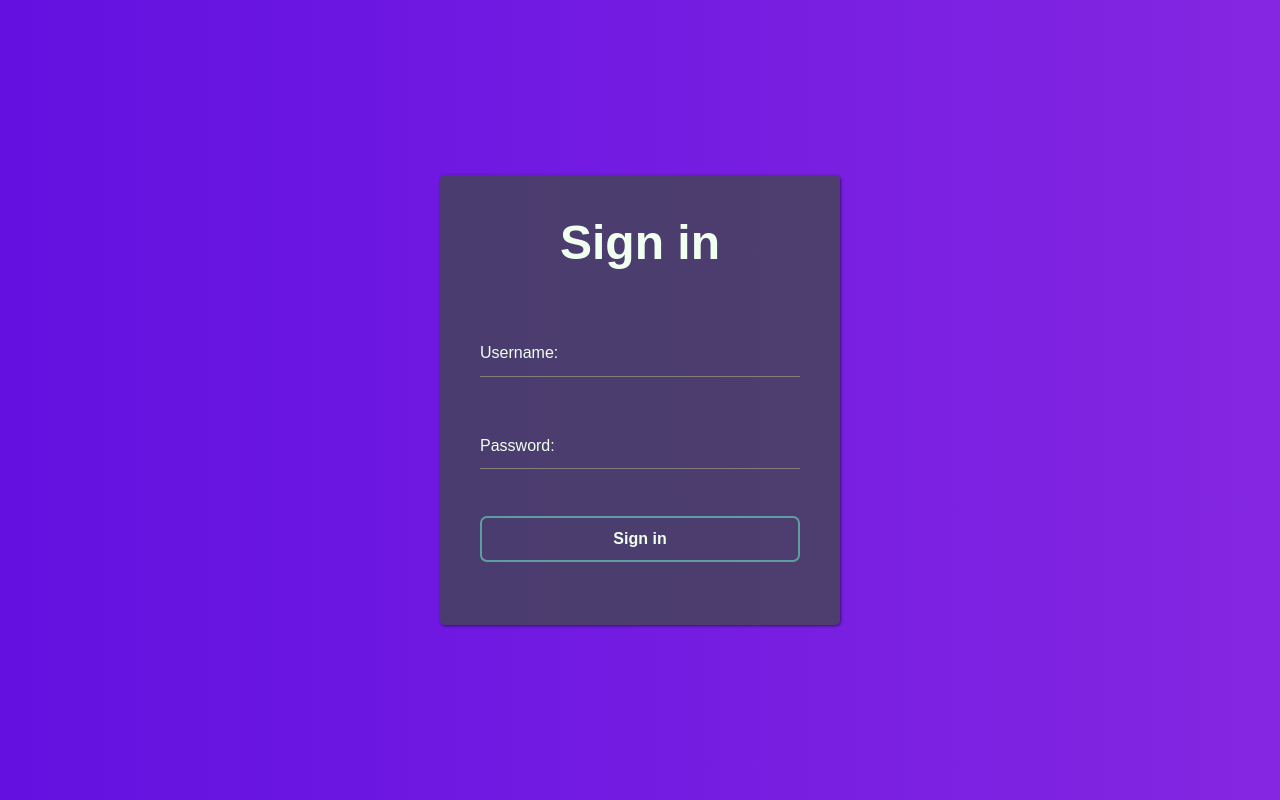
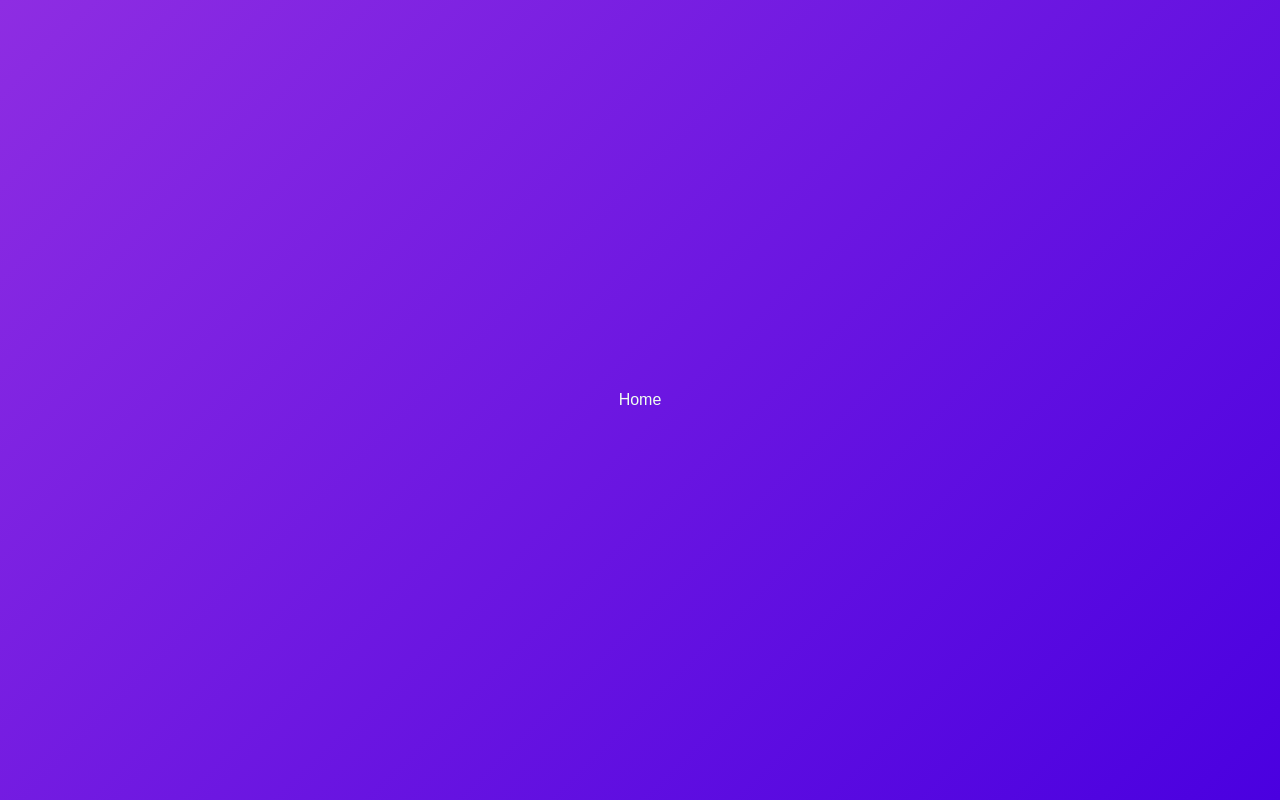
Before and after one commit to krushilnaik/healthcare-llc, a React (Create React App) app in the folder client/: page / in a window 1280 px wide. Built offline with nearby package versions, Linux system fonts and the light colour scheme.

Commit message:
Begin working on home page

```diff
--- a/client/package.json
+++ b/client/package.json
@@ -14,6 +14,8 @@
 		"node-sass": "^5.0.0",
 		"react": "^17.0.2",
 		"react-dom": "^17.0.2",
+		"react-router": "^5.2.0",
+		"react-router-dom": "^5.2.0",
 		"react-scripts": "4.0.3",
 		"rimraf": "^3.0.2"
 	},
--- a/client/public/assets/css/style.css
+++ b/client/public/assets/css/style.css
@@ -10,24 +10,4 @@ body {
 	width: 100vw;
 	height: 100vh;
 	max-width: 100%;
-
-	background: #8e2de2;
-	background: linear-gradient(to right, #4a00e0, #8e2de2);
-	background-size: 200% 200%;
-
-	animation: animateBackground 5s infinite;
 }
-
-@keyframes animateBackground {
-	0% {
-		background-position: 0% 50%;
-	}
-
-	50% {
-		background-position: 100% 50%;
-	}
-
-	100% {
-		background-position: 0% 50%;
-	}
-}
--- a/client/src/App.jsx
+++ b/client/src/App.jsx
@@ -1,13 +1,16 @@
-import React, { Fragment } from "react";
+import React from "react";
+import { Route, Switch } from "react-router";
 
 import "./App.scss";
+import Home from "./pages/Home";
 import SignIn from "./pages/SignIn";
 
 function App() {
 	return (
-		<Fragment>
-			<SignIn />
-		</Fragment>
+		<Switch>
+			<Route exact path='/' render={() => <Home />} />
+			<Route exact path='/(sign[ -_]{0,1}in)' render={() => <SignIn />} />
+		</Switch>
 	);
 }
 
--- a/client/src/index.jsx
+++ b/client/src/index.jsx
@@ -1,10 +1,13 @@
 import React from "react";
 import ReactDOM from "react-dom";
 import App from "./App";
+import { BrowserRouter } from "react-router-dom";
 
 ReactDOM.render(
 	<React.StrictMode>
-		<App />
+		<BrowserRouter>
+			<App />
+		</BrowserRouter>
 	</React.StrictMode>,
 	document.getElementById("root")
 );
--- /dev/null
+++ b/client/src/pages/Home.jsx
@@ -0,0 +1,13 @@
+import React from "react";
+
+import "./scss/Home.scss";
+
+function Home() {
+	return (
+		<main id='home'>
+			<div>Home</div>
+		</main>
+	);
+}
+
+export default Home;
--- a/client/src/pages/SignIn.jsx
+++ b/client/src/pages/SignIn.jsx
@@ -16,7 +16,7 @@ function SignIn() {
 	};
 
 	return (
-		<main>
+		<main id='sign-in'>
 			<form action='POST'>
 				<h1>Sign in</h1>
 
--- /dev/null
+++ b/client/src/pages/scss/Home.scss
@@ -0,0 +1,4 @@
+#home {
+	background: #8e2de2;
+	background: linear-gradient(-45deg, #4a00e0, #8e2de2);
+}
--- a/client/src/pages/scss/SignIn.scss
+++ b/client/src/pages/scss/SignIn.scss
@@ -1,6 +1,13 @@
 $duration: 0.4s;
 $form-height: 450px;
 $form-width: 400px;
+
+#sign-in {
+	background: #8e2de2;
+	background: linear-gradient(to right, #4a00e0, #8e2de2);
+	background-size: 200% 200%;
+
+	animation: animateBackground 5s infinite;
 
 	form {
 		display: grid;
@@ -10,7 +17,7 @@ form {
 
 		padding: 10%;
 		border-radius: 5px;
-	background-color: rgba(63, 73, 73, 0.747);
+		background-color: rgba(67, 78, 78, 0.911);
 		height: $form-height;
 		width: $form-width;
 		box-shadow: 1px 1px 3px rgba($color: black, $alpha: 0.5);
@@ -96,8 +103,8 @@ form {
 			&:hover {
 				cursor: pointer;
 				background-color: cadetblue;
-			border-color: rgba($color: honeydew, $alpha: 0.5);
-			// color: black;
+				border-color: rgba($color: rgb(104, 104, 104), $alpha: 0.5);
+			}
 		}
 	}
 }
@@ -139,3 +146,17 @@ form {
 		width: 100%;
 	}
 }
+
+@keyframes animateBackground {
+	0% {
+		background-position: 0% 50%;
+	}
+
+	50% {
+		background-position: 100% 50%;
+	}
+
+	100% {
+		background-position: 0% 50%;
+	}
+}
```
Also changed, not shown: 1 other file (tests, documents, lock files or other folders). Lines whose indentation alone changed are shown as unchanged.
